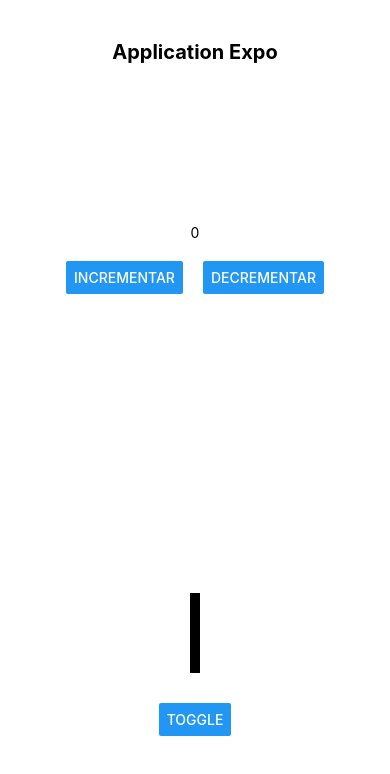
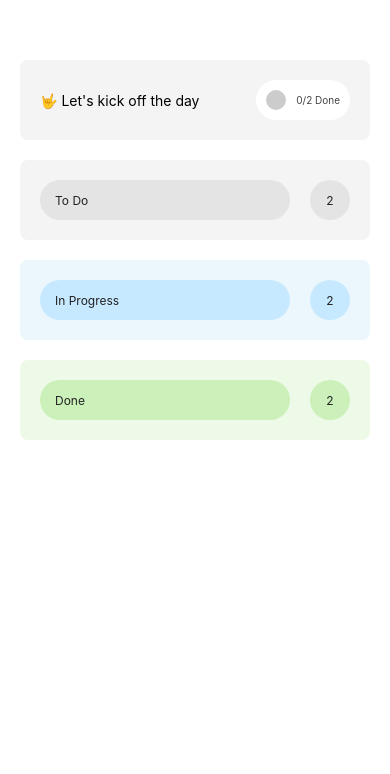
Before and after one commit to heldinho/test-expo-app, a React Native app: screen / in a window 390 px wide. Shown: the top 774 px of the page. Built offline with nearby package versions, Linux system fonts and the light colour scheme.

Commit message:
fix
Signed-off-by: Helder Passos <9900993@prestadorserv.com.br>

```diff
--- a/App.js
+++ b/App.js
@@ -4,9 +4,12 @@ import { RecoilRoot } from "recoil";
 import Counter from "./src/components/Counter";
 import Animation from "./src/components/Animation";
 import Title from "./src/components/Title";
+import BoardScreen from "./src/App/Kanban/screens/board.screen";
 
 export default function App() {
   //   const [count, setCount] = useRecoilState(counterAtom);
+  return <BoardScreen />;
+
   return (
     <RN.SafeAreaView style={{ flex: 1, paddingTop: 40 }}>
       <Title text="Application Expo" />
--- a/package.json
+++ b/package.json
@@ -3,7 +3,7 @@
   "version": "1.0.0",
   "main": "node_modules/expo/AppEntry.js",
   "scripts": {
-    "start": "expo start",
+    "start": "expo start --tunnel",
     "android": "expo start --android",
     "ios": "expo start --ios",
     "web": "expo start --web"
--- /dev/null
+++ b/src/App/Kanban/screens/board.screen.js
@@ -0,0 +1,129 @@
+import * as React from "react";
+import * as RN from "react-native";
+
+export default function BoardScreen(props) {
+  return (
+    <RN.View style={styles.container}>
+      <RN.View style={styles.header}>
+        <RN.Text>🤟 Let's kick off the day</RN.Text>
+        <RN.View style={styles.boxCountBacklog}>
+          <RN.View style={styles.boxProgress}></RN.View>
+          <RN.Text
+            allowFontScaling={false}
+            style={styles.fontCountBacklog}
+          >{`0/2 Done`}</RN.Text>
+        </RN.View>
+      </RN.View>
+
+      <RN.TouchableOpacity style={styles.boxCard}>
+        <RN.View style={styles.cardTitle}>
+          <RN.Text allowFontScaling={false} style={styles.font12}>
+            To Do
+          </RN.Text>
+        </RN.View>
+        <RN.View style={styles.cardLength}>
+          <RN.Text allowFontScaling={false} style={styles.font12}>
+            2
+          </RN.Text>
+        </RN.View>
+      </RN.TouchableOpacity>
+
+      <RN.TouchableOpacity
+        style={[styles.boxCard, { backgroundColor: "#ebf7fc" }]}
+      >
+        <RN.View style={[styles.cardTitle, { backgroundColor: "#c7e9ff" }]}>
+          <RN.Text allowFontScaling={false} style={styles.font12}>
+            In Progress
+          </RN.Text>
+        </RN.View>
+        <RN.View style={[styles.cardLength, { backgroundColor: "#c7e9ff" }]}>
+          <RN.Text allowFontScaling={false} style={styles.font12}>
+            2
+          </RN.Text>
+        </RN.View>
+      </RN.TouchableOpacity>
+
+      <RN.TouchableOpacity
+        style={[styles.boxCard, { backgroundColor: "#eefae8" }]}
+      >
+        <RN.View style={[styles.cardTitle, { backgroundColor: "#cbf0b9" }]}>
+          <RN.Text allowFontScaling={false} style={styles.font12}>
+            Done
+          </RN.Text>
+        </RN.View>
+        <RN.View style={[styles.cardLength, { backgroundColor: "#cbf0b9" }]}>
+          <RN.Text allowFontScaling={false} style={styles.font12}>
+            2
+          </RN.Text>
+        </RN.View>
+      </RN.TouchableOpacity>
+    </RN.View>
+  );
+}
+
+const styles = RN.StyleSheet.create({
+  font12: {
+    fontSize: 12,
+    color: "#222",
+  },
+  container: {
+    flex: 1,
+    paddingTop: 40,
+  },
+  header: {
+    backgroundColor: "#f4f4f4",
+    padding: 20,
+    margin: 20,
+    borderRadius: 8,
+    flexDirection: "row",
+    justifyContent: "space-between",
+    alignItems: "center",
+  },
+  boxCountBacklog: {
+    backgroundColor: "#fff",
+    borderRadius: 100,
+    padding: 10,
+    flexDirection: "row",
+    alignItems: "center",
+    gap: 10,
+  },
+  boxProgress: {
+    backgroundColor: "#ccc",
+    padding: 10,
+    borderRadius: 100,
+  },
+  fontCountBacklog: {
+    fontSize: 10,
+    color: "#444",
+  },
+  boxCard: {
+    backgroundColor: "#f4f4f4",
+    marginHorizontal: 20,
+    padding: 20,
+    borderRadius: 8,
+    flexDirection: "row",
+    justifyContent: "space-between",
+    alignItems: "center",
+    gap: 20,
+    marginBottom: 20,
+  },
+  cardTitle: {
+    backgroundColor: "#e4e4e4",
+    paddingVertical: 10,
+    paddingHorizontal: 15,
+    flex: 1,
+    borderRadius: 100,
+    flexDirection: "row",
+    alignItems: "center",
+    height: 40,
+  },
+  cardLength: {
+    width: 40,
+    height: 40,
+    backgroundColor: "#e4e4e4",
+    padding: 10,
+    borderRadius: 100,
+    justifyContent: "center",
+    alignItems: "center",
+  },
+});
```
